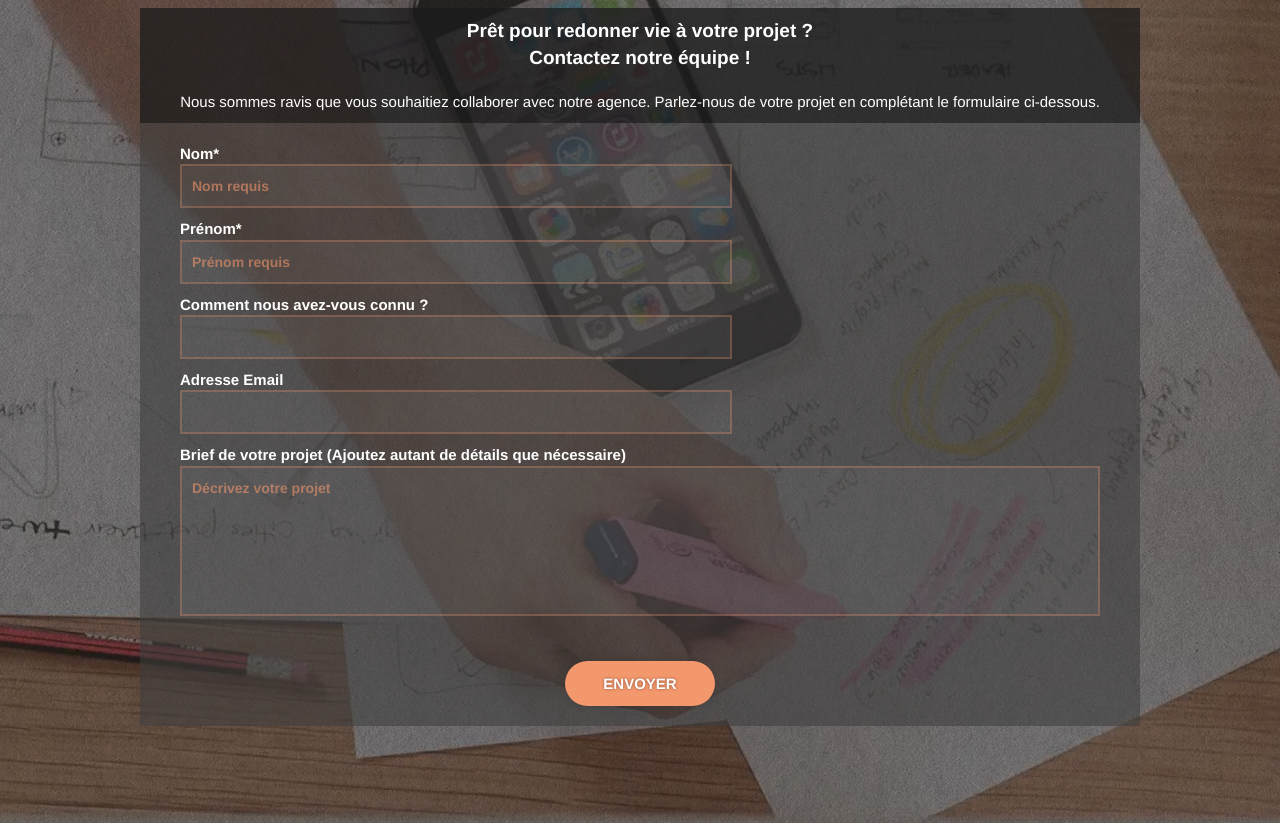
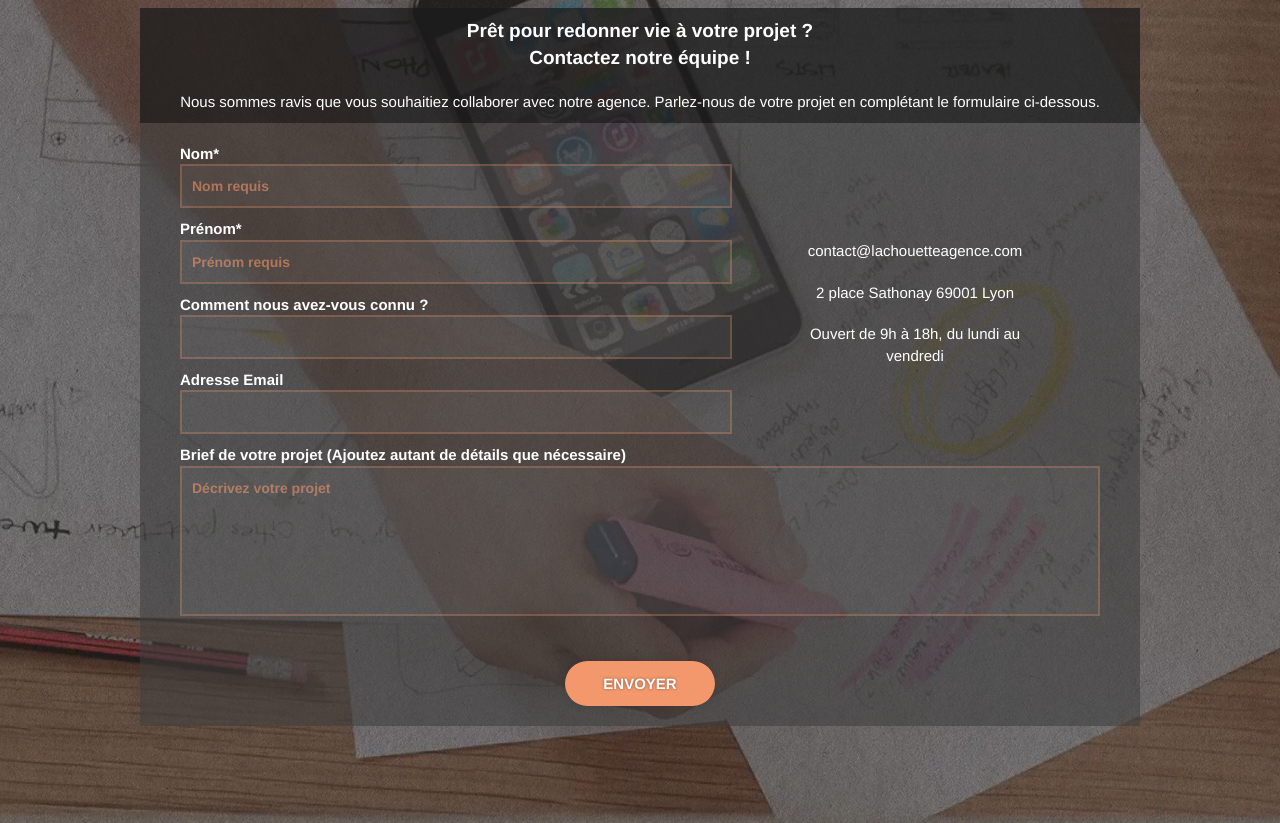
Before and after one commit to coaxoda/MammarFathi_4_19022021, a plain HTML site: page index.html in a window 1280 px wide. Shown: the part 3680-4503 px from the top of the page. Drawn offline with nearby package versions, Linux system fonts and the light colour scheme.

Commit message:
MàJ de l'index

```diff
--- a/index.html
+++ b/index.html
@@ -10,6 +10,7 @@
 	<link rel="stylesheet" type="text/css" href="style.css">
 	<link rel="stylesheet" type="text/css" href="./css/font-awesome.css">
 	<link rel="stylesheet" type="text/css" href="./css/et-line.css">
+	<script src="https://code.jquery.com/jquery-3.6.0.min.js"integrity="sha256-/xUj+3OJU5yExlq6GSYGSHk7tPXikynS7ogEvDej/m4="crossorigin="anonymous"></script>
 	<script src="./js/jquery-2.1.0.js" defer></script>
 	<script src="./js/bootstrap.js" defer></script>
 	<script src="./js/blocs.js" async></script>
@@ -201,6 +202,13 @@
 										<textarea id="message" type="text" placeholder="Décrivez votre projet" aria-invalid="false"></textarea>
 								</form>
 							</div>
+							<div class="contactUs">
+								<div class="subContact">
+									<p>contact@lachouetteagence.com</p>
+									<p>2 place Sathonay 69001 Lyon</p>
+									<p>Ouvert de 9h à 18h, du lundi au vendredi</p>
+								</div>
+							</div>
 						</div>
 						<div class="sendBtn">
 							<button>Envoyer</button>
```
